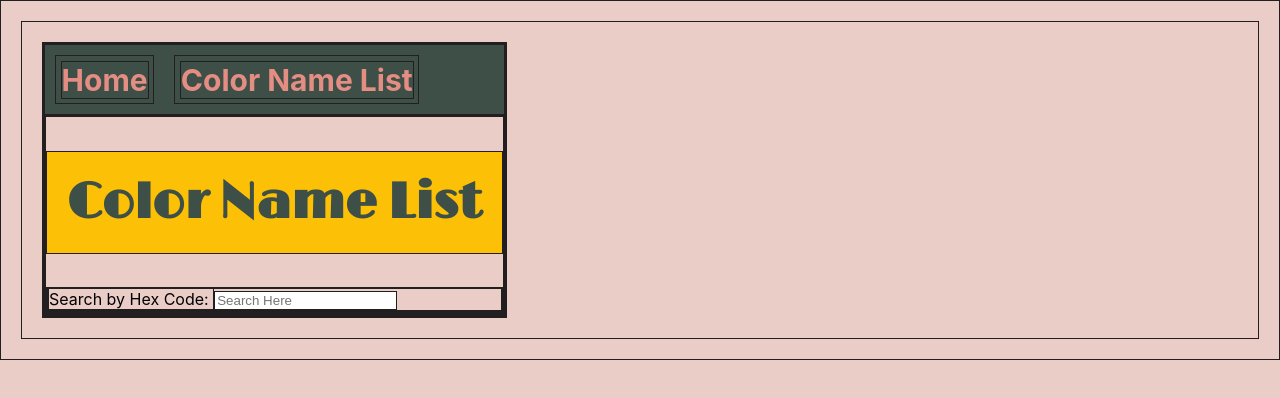
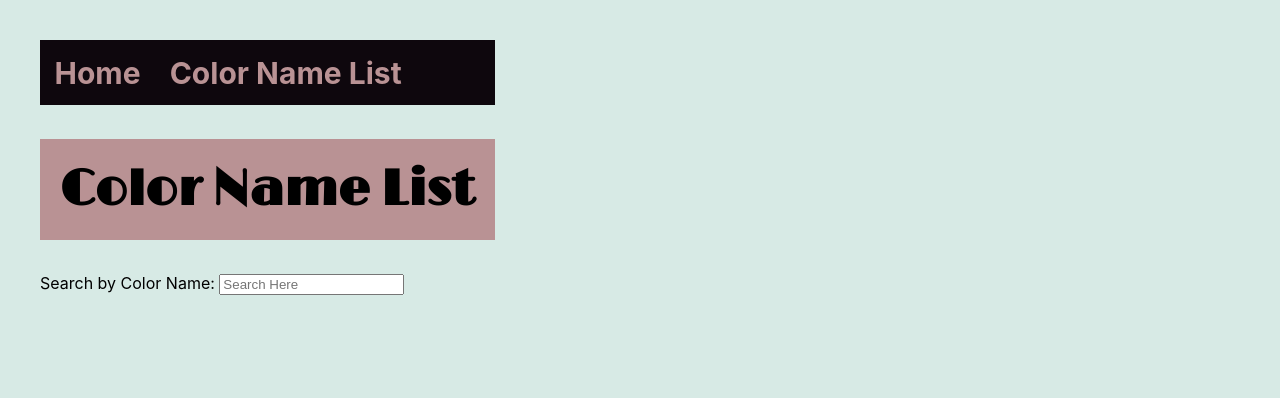
Before and after one commit to RosanneE/Inventory_Managment, a React (Create React App) app in the folder frontend/: page /products in a window 1280 px wide. Shown: the top 398 px of the page. Built offline with nearby package versions, Linux system fonts and the light colour scheme; no server answers; a web font is replaced by a local one.

Commit message:
css final update

```diff
--- a/frontend/src/App.css
+++ b/frontend/src/App.css
@@ -5,14 +5,14 @@ a:active {
   text-decoration: none;
 }
 
-*{
+/* *{
   border: 1px solid #231f20;
-}
+} */
 
 body {
   margin: 20px;
   padding: 20px;
-  background-color: #eacdc7;
+  background-color: #d7eae5;
   display: flex;
 }
 
@@ -21,8 +21,8 @@ h1 {
   font-size: 50px;
   font-family: 'Limelight', cursive;
   padding: 20px;
-  background-color: #fcc006;
-  color: #3e4f47;
+  background-color: #b99294;
+  color: 0e070d;
 }
 
 ul {
@@ -45,7 +45,7 @@ p {
 }
 
 .colorName:hover {
-  background-color: #231f20;
+  background-color: #1b0e1b;
   font-weight: bold;
 
 }
@@ -60,7 +60,7 @@ p {
 }
 
 .intro {
-  max-width: 300px;
+  max-width: 500px;
   margin: 0px auto;
 
   font-weight: bold;
@@ -88,14 +88,14 @@ p {
 }
 
 .navBar {
-  color: #e48d83;
-  background-color: #3e4f47;
+  color: #b99294;
+  background-color: #0e070d;
 }
 
 .navBar a {
   font-size: 30px;
   font-weight: bold;
-  color: #e48d83;
+  color: #b99294;
 }
 .ogSwatch {
   /* text-align: center; */
@@ -117,11 +117,12 @@ p {
   padding: 50px;
   margin: 20px;
   display: inline-flex;
-  justify-content: space-around;
+  flex-direction: column;
+  align-items: center;
 }
 
 .swatch h3:hover {
-  color: #3e4f47;
+  color: #0e070d;
   width: 40px;
 }
 
--- a/frontend/src/components/SearchBar.js
+++ b/frontend/src/components/SearchBar.js
@@ -1,13 +1,12 @@
 //imports
 
 //Loading Animation (used in Color and ColorsList)
-
 const SearchBar = ({searchTerm, updateSearch}) => {
 
     return (
         <div className="searchBar">
         <form>
-            <label>Search by Hex Code: </label>
+            <label>Search by Color Name: </label>
             <input
                 placeholder="Search Here"
                 value={searchTerm}
--- a/frontend/src/pages/Color.js
+++ b/frontend/src/pages/Color.js
@@ -35,7 +35,7 @@ const Item = ({ products }) => {
         <Loading />
     } else {
         return (
-            <div className="colorPage" style={{ backgroundColor: isDark ? '#322c2e' : '#eacdc7', color: isDark ? 'white' : 'black' }}>
+            <div className="colorPage" style={{ backgroundColor: isDark ? '#0e070d' : '#d7eae5', color: isDark ? 'white' : 'black' }}>
                 {/* Toggles background from black to white */}
                 <div>
                     {/* mapped info on color */}
--- a/frontend/src/pages/Main.js
+++ b/frontend/src/pages/Main.js
@@ -9,8 +9,8 @@ const Login = ({ products }) => {
             <h1>Hues Your Own Adventure!</h1>
             <div className="intro">
                 <p>Welcome!</p>
-                <p>Scroll through the swatches below to find a color that strikes your fancy.  Clicking on the color will take you to a page with the color's name, RGB, HSL and Hex codes.It will also allow you to see lighter and darker versions of the color, and to view it against a darker background.  </p>
-                <p>Hues your colors wisely! </p>
+                <p>Scroll through the swatches below to find a color that strikes your fancy.  Clicking on the color will take you to a page with the color's name, RGB, HSL and Hex codes.  It will also allow you to see lighter and darker versions of the color, and to view it against a darker background.  To view and search colors by their names, check out the Color Name List</p>
+                <p>Hues wisely! </p>
             </div>
             {/* <MapColors/> */}
             <div className="productsList">
```
